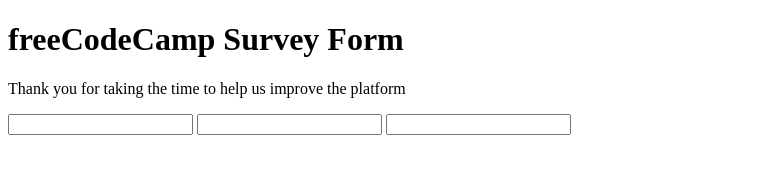
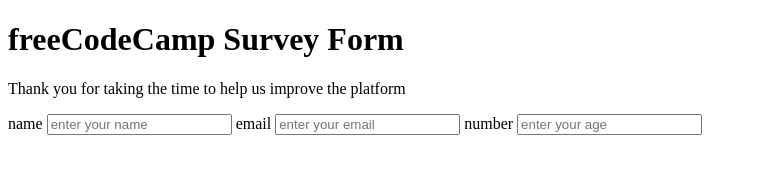
Before and after one commit to Wisdomibu/Survey-form-microverse-trials-, a plain HTML site: page index.html in a window 1280 px wide. Shown: the whole page, without its empty margins (0-757 px from the left). Drawn offline with Linux system fonts and the light colour scheme.

Commit message:
made some changes

```diff
--- a/index.html
+++ b/index.html
@@ -11,9 +11,12 @@
         <h1 id="title">freeCodeCamp Survey Form</h1>
         <p id="description">Thank you for taking the time to help us improve the platform</p>
         <form action="" id="survey-form"></form>
-        <input type="text" id="name">
-        <input type="email" id="email">
-        <input type="number" id="number">
+        <label for="name" id="name-label">name
+        <input type="text" id="name" placeholder="enter your name"></label>
+        <label for="name" id="email-label">email
+        <input type="email" id="email" placeholder="enter your email"></label>
+        <label for="name" id="number-label">number
+        <input type="number" id="number" placeholder="enter your age"></label>
     </main>
 </body>
 </html>
```
